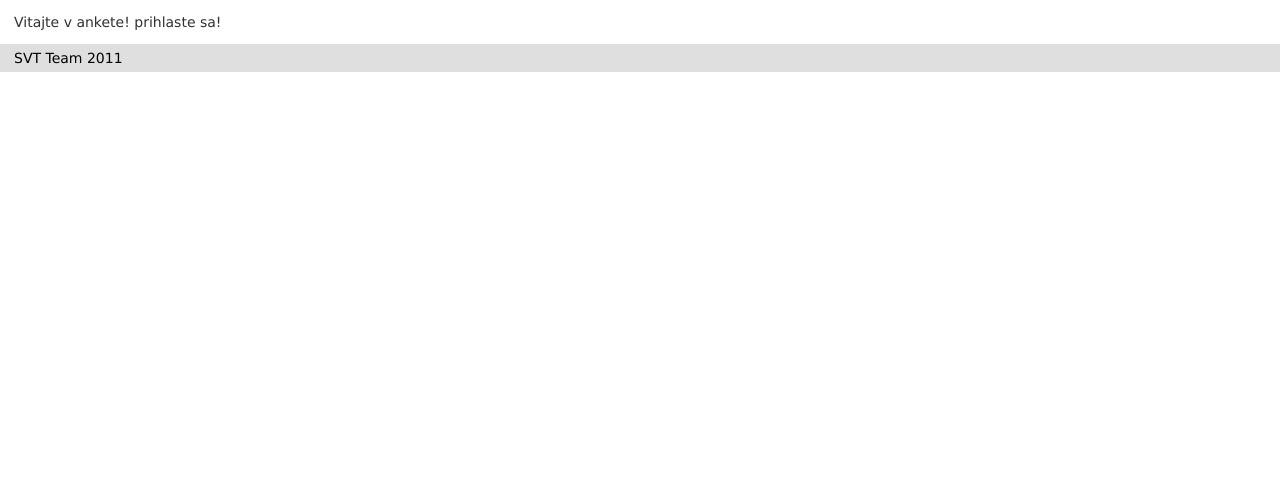
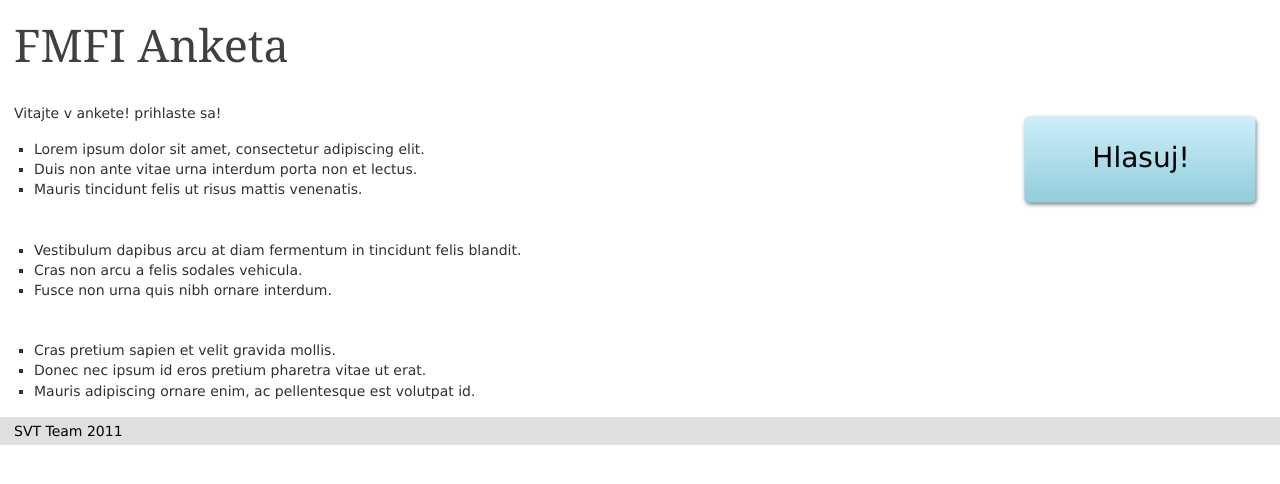
Before and after one commit to kikoval/fmfi-anketa, a PHP site: template src/AnketaBundle/Resources/views/Anketa/index.html.twig in a window 1280 px wide. Shown: the part 28-512 px from the top of the page. Run offline with PHP 8.4, Linux system fonts and the light colour scheme; the template is opened without the code that fills it, so the values that code supplies are empty; some libraries are stand-ins or nearby versions.

Commit message:
Pridany zakladny layout uvodnej obrazovky Review URL: http://codereview.appspot.com/4374049
git-svn-id: https://fmfi-anketa.googlecode.com/svn/trunk@48 ddd0765d-4b77-61cf-2e50-c1a9a1d2991f

```diff
--- a/src/AnketaBundle/Resources/public/css/main.css
+++ b/src/AnketaBundle/Resources/public/css/main.css
@@ -96,9 +96,9 @@ ol li
     list-style-type: decimal;
 }
 
-ul li
-{
-    list-style-type: none;
+ul li {
+    list-style: square;
+    padding-bottom: 0.3em;
 }
 
 #symfony-header
@@ -320,3 +320,44 @@ ul#menu
 .main_content {
     padding: 1em;
 }
+
+#uvod_split {
+    overflow: hidden;
+}
+
+#uvod_right {
+    float: right;
+    width: 250px;
+}
+
+#uvod_left {
+    padding-right: 260px;
+}
+
+.bigbtn_left {
+    background: url("../images/bigbtn-left.png") no-repeat left center;
+    display: block;
+}
+
+.bigbtn_right {
+    background: url("../images/bigbtn-right.png") no-repeat right center;
+    display: block;
+}
+
+.bigbtn_middle {
+    background: url("../images/bigbtn-middle.png") repeat-x center center;
+    display: block;
+}
+
+.bigbtn_in {
+    display: block;
+    height: 106px;
+    line-height: 106px;
+    text-align: center;
+    color: black;
+}
+
+.bigbtn {
+    display: block;
+    font-size: 200%;
+}
--- a/src/AnketaBundle/Resources/views/Anketa/index.html.twig
+++ b/src/AnketaBundle/Resources/views/Anketa/index.html.twig
@@ -1,4 +1,42 @@
 {% extends 'AnketaBundle::layout.html.twig' %}
 {% block main_content %}
+
+<div id="uvod_velky_nadpis">
+
+<h1>FMFI Anketa</h1>
+
+</div>
+
+<div id="uvod_split">
+<div id="uvod_right">
+<a class="bigbtn" id="uvod_prihlas" href="{{ path('_anketa') }}">
+<span class="bigbtn_middle"><span class="bigbtn_left"><span class="bigbtn_right bigbtn_in">Hlasuj!</span></span></span></a>
+</div>
+<div id="uvod_left">
 Vitajte v ankete! prihlaste sa!
+
+<p>
+</p>
+<ul>
+<li>Lorem ipsum dolor sit amet, consectetur adipiscing elit.</li>
+<li>Duis non ante vitae urna interdum porta non et lectus.</li>
+<li>Mauris tincidunt felis ut risus mattis venenatis.</li>
+</ul>
+<p></p>
+<p>
+</p><ul>
+<li>Vestibulum dapibus arcu at diam fermentum in tincidunt felis blandit.</li>
+<li>Cras non arcu a felis sodales vehicula.</li>
+<li>Fusce non urna quis nibh ornare interdum.</li>
+</ul>
+<p></p>
+<p>
+</p><ul>
+<li>Cras pretium sapien et velit gravida mollis.</li>
+<li>Donec nec ipsum id eros pretium pharetra vitae ut erat.</li>
+<li>Mauris adipiscing ornare enim, ac pellentesque est volutpat id.</li>
+</ul>
+</div>
+</div>
+
 {% endblock %}
```
Also changed, not shown: src/AnketaBundle/Resources/public/images/bigbtn-left.png (added), src/AnketaBundle/Resources/public/images/bigbtn-middle.png (added), src/AnketaBundle/Resources/public/images/bigbtn-right.png (added).
